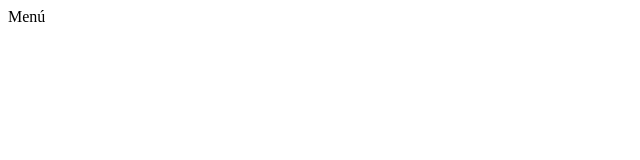
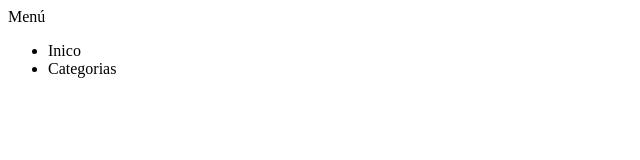
Before and after one commit to AlexisMera94/TravisAM, a website: page public_html/index.html in a window 1280 px wide. Shown: the whole page, without its empty margins (0-640 px from the left). Drawn offline with Linux system fonts and the light colour scheme.

Commit message:
Commit 1

```diff
--- a/public_html/index.html
+++ b/public_html/index.html
@@ -12,5 +12,14 @@ and open the template in the editor.
     </head>
     <body>
         <div>Menú</div>
+
+        <!--commit 1 -->
+        <nav>
+            <ul>
+             <li>Inico</li>
+             <li>Categorias</li>
+            </ul>
+        </nav>
+
     </body>
 </html>
```
